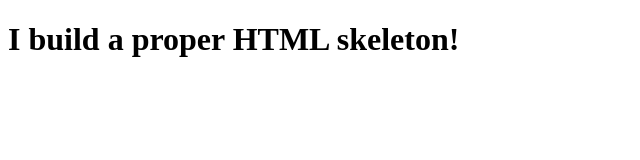
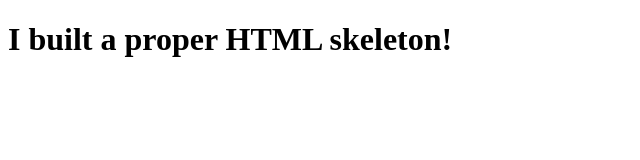
Before and after one commit to arieldonner/prep-0722-code-solutions, a website: page prep-html-skeleton/index.html in a window 1280 px wide. Shown: the whole page, without its empty margins (0-640 px from the left). Drawn offline with Linux system fonts and the light colour scheme.

Commit message:
Fixed typo from build to built.

```diff
--- a/prep-html-skeleton/index.html
+++ b/prep-html-skeleton/index.html
@@ -4,6 +4,6 @@
     <title>HTML Skeleton Exercise</title>
   </head>
   <body>
-    <h1>I build a proper HTML skeleton!</h1>
+    <h1>I built a proper HTML skeleton!</h1>
   </body>
 </html>
```
